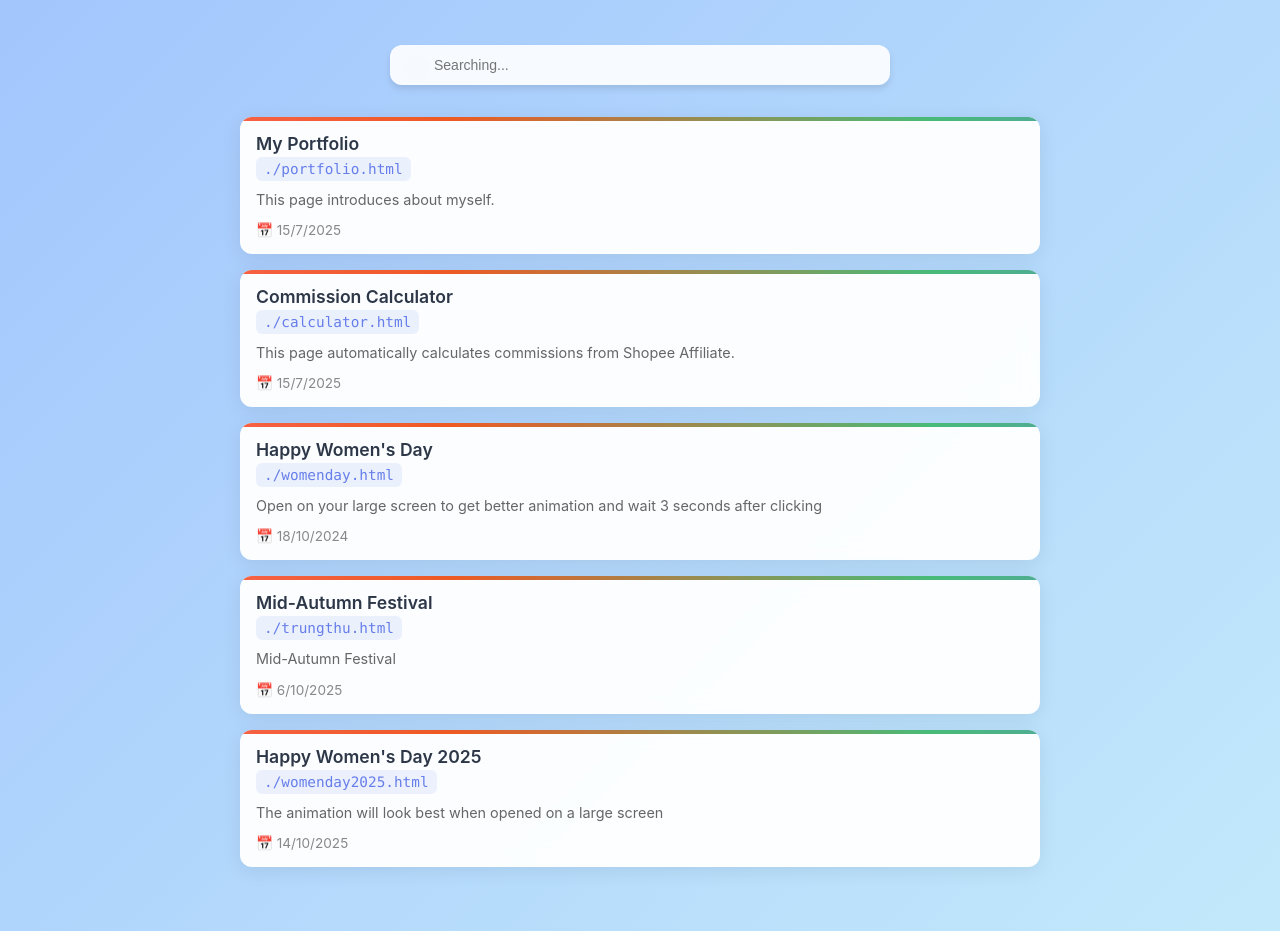
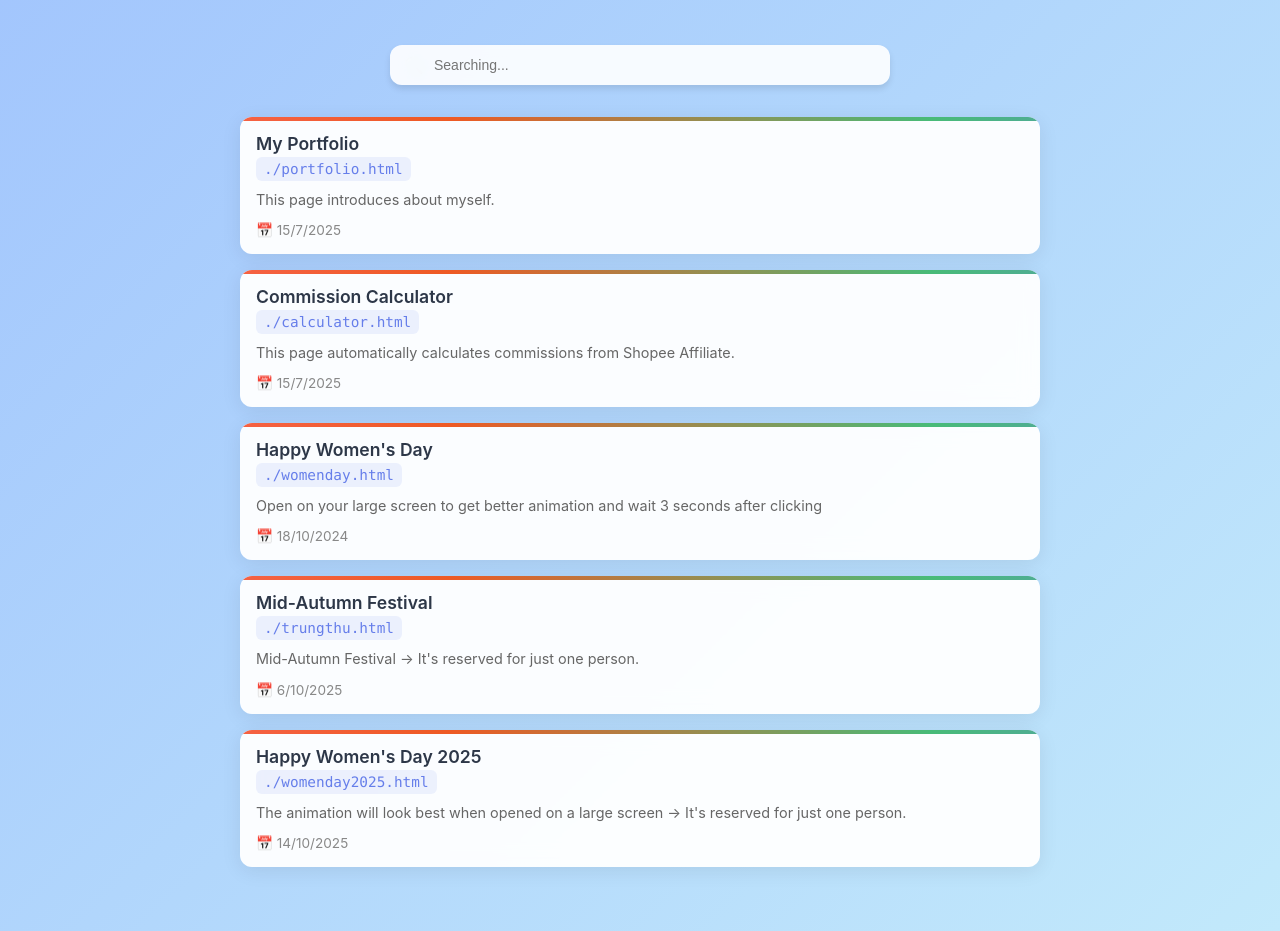
Before and after one commit to quoc2001/quoc2001.github.io, a plain HTML site: page index.html in a window 1280 px wide. Shown: the part 124-1055 px from the top of the page. Drawn offline with Linux system fonts and the light colour scheme.

Commit message:
Add files via upload

```diff
--- a/index.html
+++ b/index.html
@@ -65,14 +65,14 @@
                 id: 4,
                 title: "Mid-Autumn Festival",
                 url: "./trungthu.html",
-                description: "Mid-Autumn Festival",
+                description: "Mid-Autumn Festival -> It's reserved for just one person.",
                 createdAt: "2025-October-06"
             },
             {
                 id: 5,
                 title: " Happy Women's Day 2025",
                 url: "./womenday2025.html",
-                description: "The animation will look best when opened on a large screen",
+                description: "The animation will look best when opened on a large screen -> It's reserved for just one person.",
                 createdAt: "2025-October-14"
             },
             // {
```
